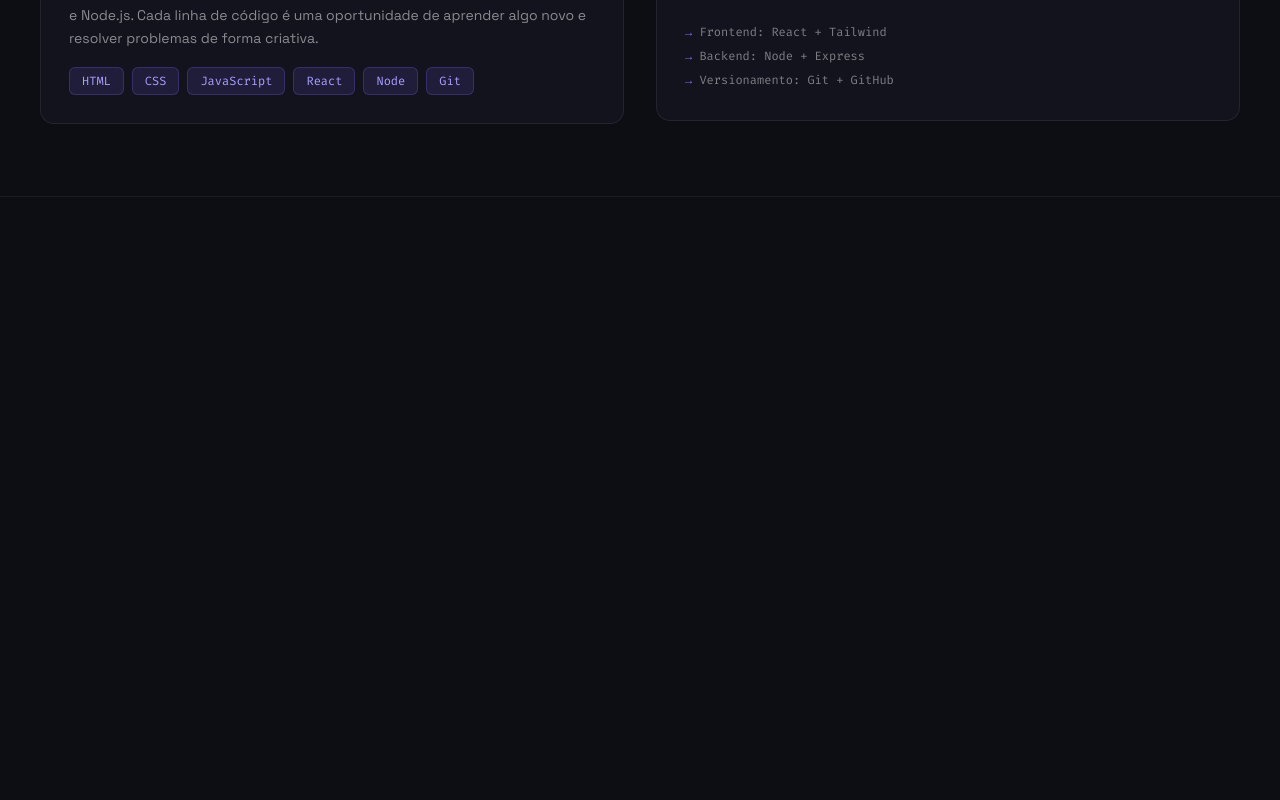
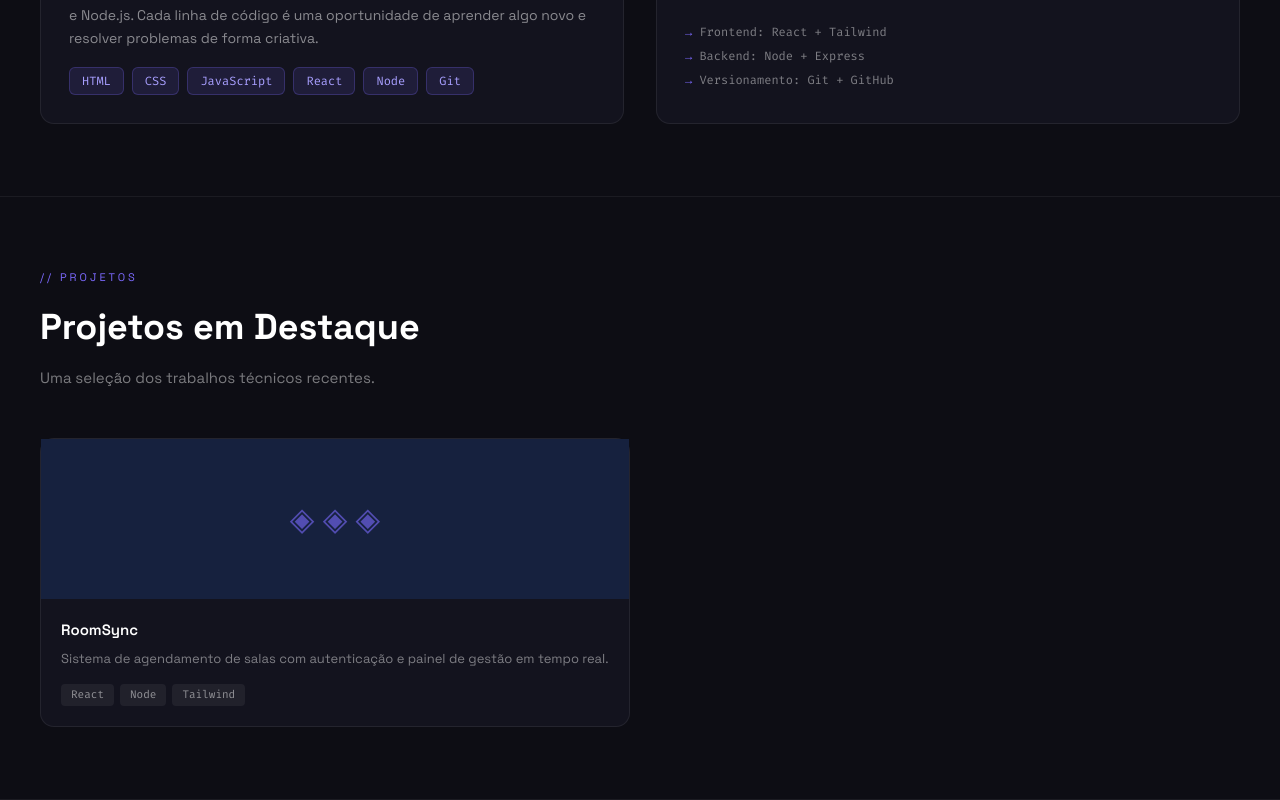
Before and after one commit to anthonyluccas/portfolio, a React (Vite) app: page / in a window 1280 px wide. Shown: the part 969-1769 px from the top of the page. Before the commit the page ends 1166 px from the top, so only its background shows below. Built offline with nearby package versions, Linux system fonts and the light colour scheme.

Commit message:
feat: add projects section

```diff
--- a/src/App.jsx
+++ b/src/App.jsx
@@ -1,6 +1,7 @@
 import Navbar from "./components/Navbar";
 import Hero from "./components/Hero";
 import About from "./components/About";
+import Projects from "./components/Projects";
 
 function App() {
   return (
@@ -8,6 +9,7 @@ function App() {
       <Navbar />
       <Hero />
       <About />
+      <Projects />
     </main>
   );
 }
--- a/src/components/About.jsx
+++ b/src/components/About.jsx
@@ -2,7 +2,7 @@ function About() {
   return (
     <div>
       <section
-        id="sobre"
+        id="about"
         className="min-h-[520px] flex flex-col justify-center relative text-white text-[12px]"
       >
         <span className="text-[11px] tracking-[3px] text-[#7c6aff] uppercase mb-[14px]">
@@ -12,7 +12,7 @@ function About() {
         <p className="text-[#ffffff73] text-[15px] mb-[48px] max-w-[440px] leading-[1.6]">
           Uma linha do tempo de código, café e aprendizado constante
         </p>
-        <div className="grid grid-cols-2 gap-[32px] items-start">
+        <div className="grid grid-cols-2 gap-[32px] items-sretch">
           <div className="bg-[#13131e] border border-solid border-[#ffffff12] rounded-[14px] p-[28px]">
             <h3 className="text-[17px] mb-[12px] font-[600]">Minha Jornada</h3>
             <p className="text-[#ffffff80] text-[14px] leading-[1.7]">
--- a/src/components/Hero.jsx
+++ b/src/components/Hero.jsx
@@ -2,7 +2,7 @@ function Hero() {
   return (
     <div>
       <section
-        id="inicio"
+        id="hero"
         className="min-h-[520px] flex flex-col justify-center relative text-white text-[12px]"
       >
         <div className="inline-flex gap-[8px] items-center border border-solid border-[#7c6aff4c] rounded-full py-[6px] px-[16px] mb-[28px] bg-[#7c6aff1e] text-[#a89fff] w-fit">
--- a/src/components/Navbar.jsx
+++ b/src/components/Navbar.jsx
@@ -5,31 +5,31 @@ function Navbar() {
 
       <div className="flex gap-7">
         <a
-          href="#inicio"
+          href="#hero"
           className="text-sm text-white/50 hover:text-white transition-colors"
         >
           Início
         </a>
         <a
-          href="#sobre"
+          href="#about"
           className="text-sm text-white/50 hover:text-white transition-colors"
         >
           Sobre
         </a>
         <a
-          href="#projetos"
+          href="#projects"
           className="text-sm text-white/50 hover:text-white transition-colors"
         >
           Projetos
         </a>
         <a
-          href="#habilidades"
+          href="#"
           className="text-sm text-white/50 hover:text-white transition-colors"
         >
           Habilidades
         </a>
         <a
-          href="#contato"
+          href="#"
           className="text-sm text-white/50 hover:text-white transition-colors"
         >
           Contato
--- /dev/null
+++ b/src/components/Projects.jsx
@@ -0,0 +1,57 @@
+import projects from "../data/projects";
+
+function Projects() {
+  return (
+    <div>
+      <section
+        id="projects"
+        className="min-h-[520px] flex flex-col justify-center relative text-white text-[12px]"
+      >
+        <span className="text-[11px] tracking-[3px] text-[#7c6aff] uppercase mb-[14px]">
+          // projetos
+        </span>
+        <h2 className="text-[36px] font-bold mb-[12px]">
+          Projetos em Destaque
+        </h2>
+        <p className="text-[#ffffff73] text-[15px] mb-[48px] max-w-[440px] leading-[1.6]">
+          Uma seleção dos trabalhos técnicos recentes.
+        </p>
+
+        <div className="grid grid-cols-2 gap-[20px]">
+          {projects.map((project) => (
+            <a
+              key={project.id}
+              className="bg-[#13131e] border border-solid border-[#ffffff12] rounded-[14px] transition-colors duration-200 ease-in-out hover:border-[#7c6aff66]"
+            >
+              <div className="text-[32px] text-[#7c6aff99] h-[160px] flex items-center justify-center relative bg-[#16213e]">
+                ◈ ◈ ◈
+              </div>
+
+              <div className="p-[20px]">
+                <h3 className="text-[15px] font-[600] mb-[8px]">
+                  {project.title}
+                </h3>
+                <p className="text-[#ffffff73] text-[13px] leading-[1.6] mb-[14px]">
+                  {project.description}
+                </p>
+                <div className="flex gap-[6px] flex-wrap">
+                  {project.tags.map((tag) => (
+                    <span
+                      key={tag}
+                      className="bg-[#ffffff0f] text-[#ffffff80] rounded-[4px] py-[3px] px-[10px] text-[11px] font-mono"
+                    >
+                      {tag}
+                    </span>
+                  ))}
+                </div>
+              </div>
+            </a>
+          ))}
+        </div>
+      </section>
+      <hr className="border-t-[1px] border-solid border-[#ffffff0f]" />
+    </div>
+  );
+}
+
+export default Projects;
--- /dev/null
+++ b/src/data/projects.js
@@ -0,0 +1,12 @@
+const projects = [
+  {
+    id: 1,
+    title: "RoomSync",
+    description:
+      "Sistema de agendamento de salas com autenticação e painel de gestão em tempo real.",
+    tags: ["React", "Node", "Tailwind"],
+    link: "https://github.com/anthonyluccas/room-scheduling-system",
+  },
+];
+
+export default projects;
--- a/src/index.css
+++ b/src/index.css
@@ -11,6 +11,12 @@
 body {
     font-family: "Space Grotesk";
     background-color: #0d0d14;
+    min-height: 100dvh;
+    color: #fff;
+}
+
+body::-webkit-scrollbar {
+    display: none;
 }
 
 section {
```
